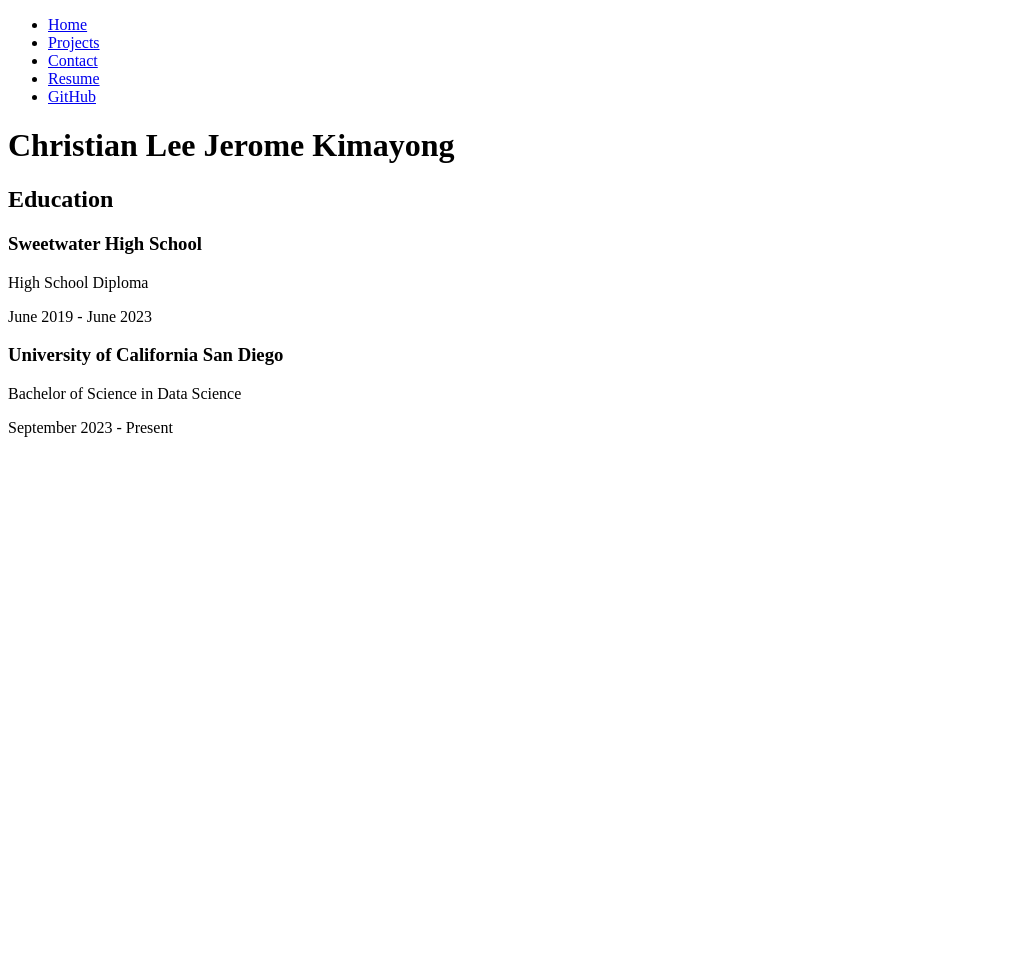
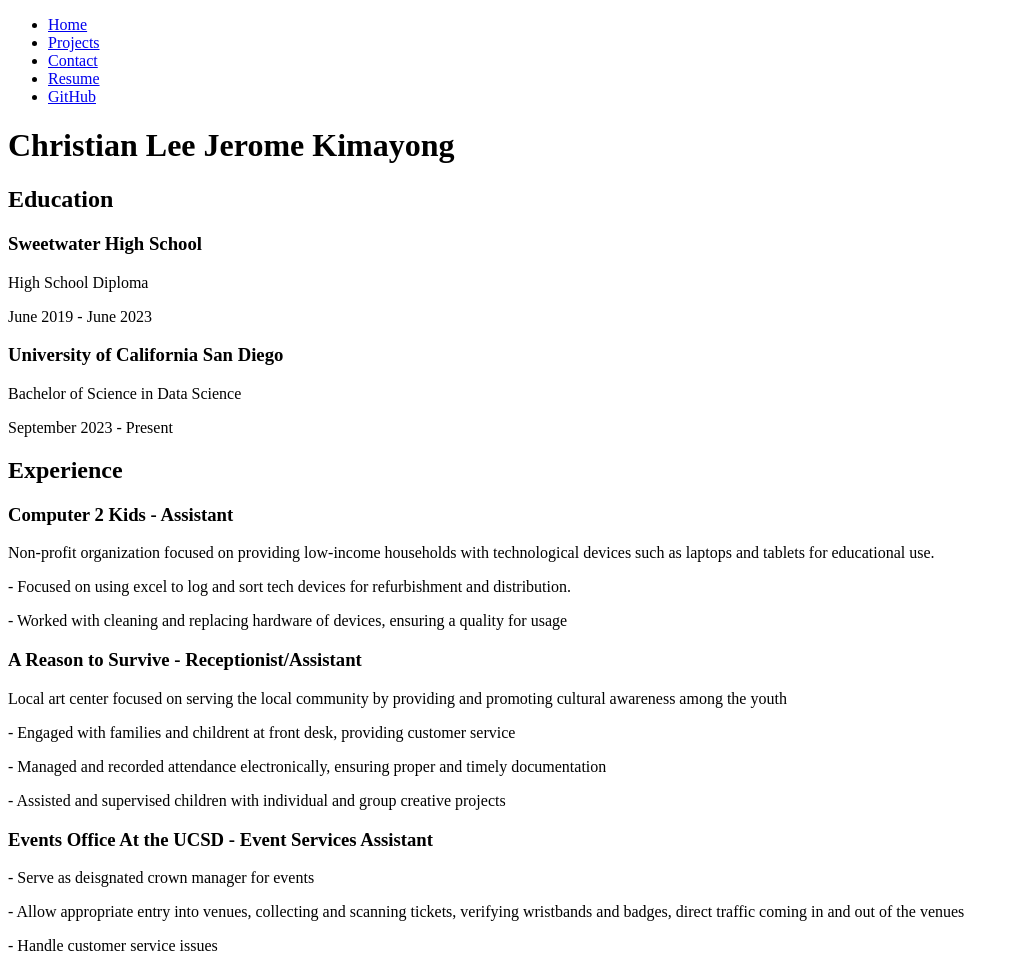
Before and after one commit to cjkmy/portfolio, a plain HTML site: page resume/index.html in a window 1280 px wide. Shown: the whole page, without its empty margins (0-1019 px from the left). Before the commit the page ends 800 px from the top, so only its background shows below. Drawn offline with Linux system fonts and the light colour scheme.

Commit message:
Update index.html

```diff
--- a/resume/index.html
+++ b/resume/index.html
@@ -33,6 +33,32 @@
         </article>
     </section>
 
-
+    <section>
+        <header><h2>Experience</h2></header>
+        <article>
+            <h3>Computer 2 Kids - Assistant</h3>
+            <p>Non-profit organization focused on providing low-income households with technological devices
+                such as laptops and tablets for educational use.
+            </p>
+            <p>- Focused on using excel to log and sort tech devices for refurbishment and distribution. </p>
+            <p>- Worked with cleaning and replacing hardware of devices, ensuring a quality for usage</p>
+        </article>
+        <article>
+            <h3>A Reason to Survive - Receptionist/Assistant</h3>
+            <p>Local art center focused on serving the local community by providing and promoting
+                cultural awareness among the youth</p>
+            <p>- Engaged with families and childrent at front desk, providing customer service</p>
+            <p>- Managed and recorded attendance electronically, ensuring proper and timely documentation</p>
+            <p>- Assisted and supervised children with individual and group creative projects</p>
+        </article>
+        <article>
+            <h3>Events Office At the UCSD - Event Services Assistant</h3>
+            <p>- Serve as deisgnated crown manager for events</p>
+            <p>- Allow appropriate entry into venues, collecting and scanning tickets, verifying wristbands
+                 and badges, direct traffic coming in and out of the venues
+            </p>
+            <p>- Handle customer service issues</p>
+        </article>
+    </section>
 </body>
 </html>
```
